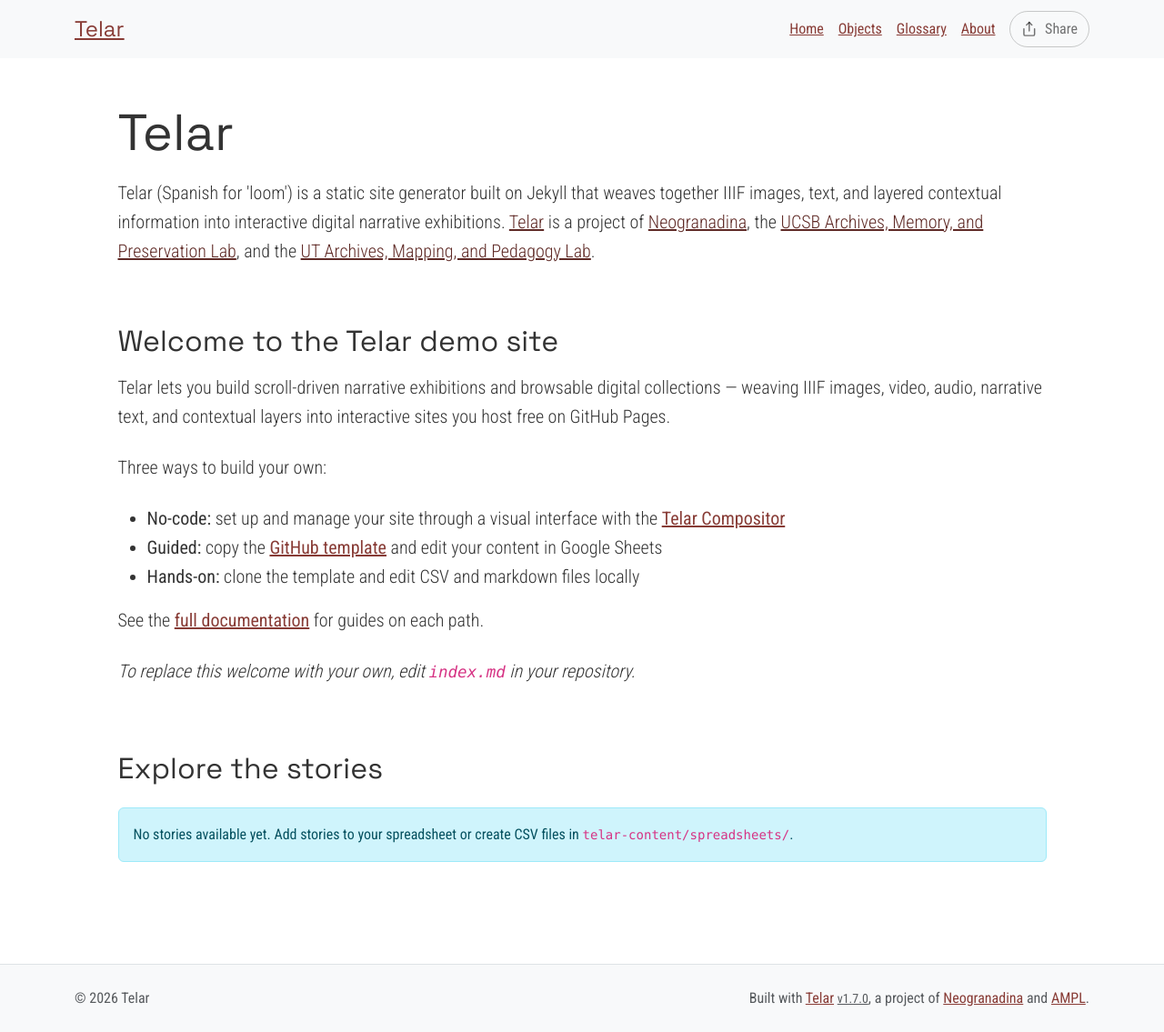
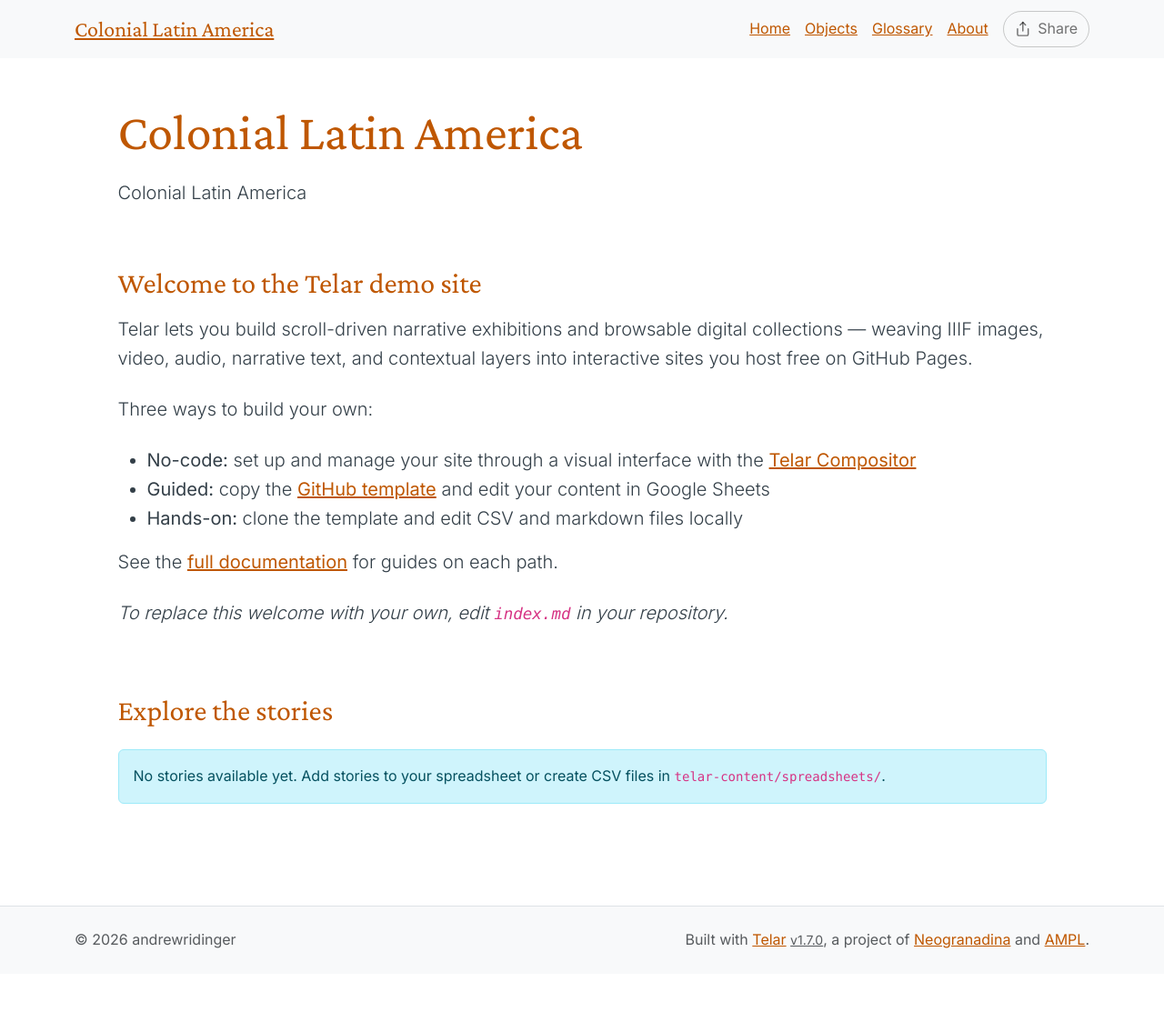
Before and after one commit to andrewridinger/hierarchyinlatinamerica, a Jekyll site: the page built from index.md, in a window 1280 px wide. Shown: the whole page at 91% size. Built offline with Jekyll 4.4.1, drawn with Linux system fonts in a browser that asks for light colours; after the commit the page ends 1071 px from its top, so only the background shows below that.

Commit message:
Set up site configuration and starter content

```diff
--- a/_config.yml
+++ b/_config.yml
@@ -2,13 +2,13 @@
 # https://telar.org
 
 # Site Settings
-title: "Telar"
-description: "Telar (Spanish for 'loom') is a static site generator built on Jekyll that weaves together IIIF images, text, and layered contextual information into interactive digital narrative exhibitions. <a href='https://github.com/UCSB-AMPLab/telar'>Telar</a> is a project of <a href='https://neogranadina.org'>Neogranadina</a>, the <a href='https://ampl.clair.ucsb.edu/'>UCSB Archives, Memory, and Preservation Lab</a>, and the <a href='https://liberalarts.utexas.edu/history/'>UT Archives, Mapping, and Pedagogy Lab</a>."
-url: "https://ampl.clair.ucsb.edu"
-baseurl: "/telar"
-author: ""
+title: "Colonial Latin America"
+description: "Colonial Latin America"
+url: "https://andrewridinger.github.io"
+baseurl: "/hierarchyinlatinamerica"
+author: "andrewridinger"
 email: ""
-telar_theme: "trama" # Options: trama, paisajes, neogranadina, santa-barbara, austin, or custom
+telar_theme: "austin" # Options: trama, paisajes, neogranadina, santa-barbara, austin, or custom
 logo: ""
 telar_language: "en" # Options: "en" (English), "es" (Español)
 collection_mode: false # Set to true to show objects first with large thumbnails and stories below with small thumbnails (collection-first homepage)
@@ -18,7 +18,7 @@
   show_on_homepage: true # Set to false to hide stories section from homepage (stories still accessible via direct URL)
   show_story_steps: true # Set to false to hide "Step X" overlay in stories
   show_object_credits: true # Set to true to display object credits badge (bottom-left corner, dismissable)
-  include_demo_content: true # Fetch demo stories from content.telar.org. Switch this off to hide demo stories and their content.
+  include_demo_content: false # Fetch demo stories from content.telar.org. Switch this off to hide demo stories and their content.
 
 # Collection Interface Settings
 collection_interface:
@@ -45,7 +45,7 @@
 #    - If using GitHub Pages: GitHub Actions will automatically discover tab GIDs and fetch CSVs
 #    - If running locally: Run `python3 scripts/fetch_google_sheets.py` before building
 google_sheets:
-  enabled: true
+  enabled: false
   published_url: "https://docs.google.com/spreadsheets/d/e/2PACX-1vT9eeRoyQCr1j-1uDaWBm-rgZNXtn9A-mepL0I4dqDTx2-E_6gbVD-8x0DYDVhppiAzrFpd20_9cr3z/pubhtml"
 
 #
--- a/telar-content/spreadsheets/glossary.csv
+++ b/telar-content/spreadsheets/glossary.csv
@@ -2,6 +2,4 @@
 id_término,titulo,definición
 # Make it lower-case and avoid spaces.,# Please provide a title — this is required.,"Panel content: write text here, paste markdown, or the name of an .md file in /components/texts/glossary/ (the .md extension is required)"
 # Escríbelo en minúsculas y sin espacios.,# Incluye un título: este campo es obligatorio.,"Contenido del panel: escribe texto aquí, pega markdown, o indica un archivo archivo .md en /components/texts/glossary/ (la extensión .md es obligatoria)"
-telar,Telar,"Telar (Spanish for 'loom') is a minimal-computing framework that weaves together IIIF images, audio, video, and texts to create layered visual narratives for digital scholarship, public exhibitions, community storytelling, and classroom projects. Learn more at [Telar.org](https://telar.org)
-
-Telar es un marco de computación mínima que entreteje imágenes IIIF, audio, video y textos en narrativas visuales por capas para humanidades digitales, exposiciones públicas, narrativa comunitaria y proyectos en el salón de clase. Aprende más en [Telar.org](https://telar.org)"
+telar,Telar,"Telar (Spanish for 'loom') is a minimal-computing framework that weaves together IIIF images, audio, video, and texts to create layered visual narratives for digital scholarship, public exhibitions, community storytelling, and classroom projects. Learn more at [Telar.org](https://telar.org)"
--- a/telar-content/spreadsheets/plantilla_en_blanco.csv
+++ /dev/null
@@ -1,5 +0,0 @@
-paso,objeto,página,x,y,zoom,inicio_clip,fin_clip,bucle,texto_alt,pregunta,respuesta,boton_capa1,contenido_capa1,boton_capa2,contenido_capa2
-#,id_objeto de la pestaña objetos / objects,para objetos con múltiples páginas,Posición horizontal 0-1 (0.5 = centro),Posición vertical 0-1 (0.5 = centro),1.0 = imagen completa,"Tiempo de inicio para clips de video/audio, ej. ""1:30"" (m:ss) o ""90"" (segundos)",Tiempo de fin para clips de video/audio,sí para repetir el clip (loop),"Describe lo que se ve en esta vista ampliada para lectores de pantalla. Si se deja vacío, se usa la descripción de imagen del objeto.",Encabezado para este paso,Texto breve de 1-2 oraciones,"Texto opcional del botón (predeterminado: ""Saber más"")","Contenido del panel: escribe texto aquí, pega markdown, o indica ruta a archivo .md (ej. tu-historia/archivo.md)","Texto opcional del segundo botón (predeterminado: ""Profundizar más"")","Segundo panel: escribe texto aquí, pega markdown, o indica ruta a archivo .md"
-1,telar-placeholder,,,,,,,,,pregunta,respuesta,,,,
-2,telar-placeholder,,,,,,,,,pregunta,respuesta,,,,
-3,telar-placeholder,,,,,,,,,pregunta,respuesta,,,,
--- a/telar-content/spreadsheets/project.csv
+++ b/telar-content/spreadsheets/project.csv
@@ -3,4 +3,3 @@
 #,# Must match the tab name exactly. Use lowercase letters and hyphens (e.g. allegorical-woman),Story title,Optional subtitle,Optional attribution (supports markdown),"If ""yes"", then users will need the key you set in _config.yml to access this story."
 #,# Debe coincidir con el nombre de la pestaña exactamente. Usa letras minúsculas y guiones (p. ej. mujer-alegorica),Título de la historia,Subtítulo opcional,Atribución opcional (admite markdown),"Si ""sí"", los usuarios deberán utilizar la clave que fijes en _config.yml"
 1,blank_template,replace me with your title,,,FALSE
-2,plantilla_en_blanco,reemplázame con tu título,,,FALSE
```
Also changed, not shown: telar-content/texts/stories/plantilla_en_blanco/ejemplo-panel.md (deleted, +0 -9 lines).
